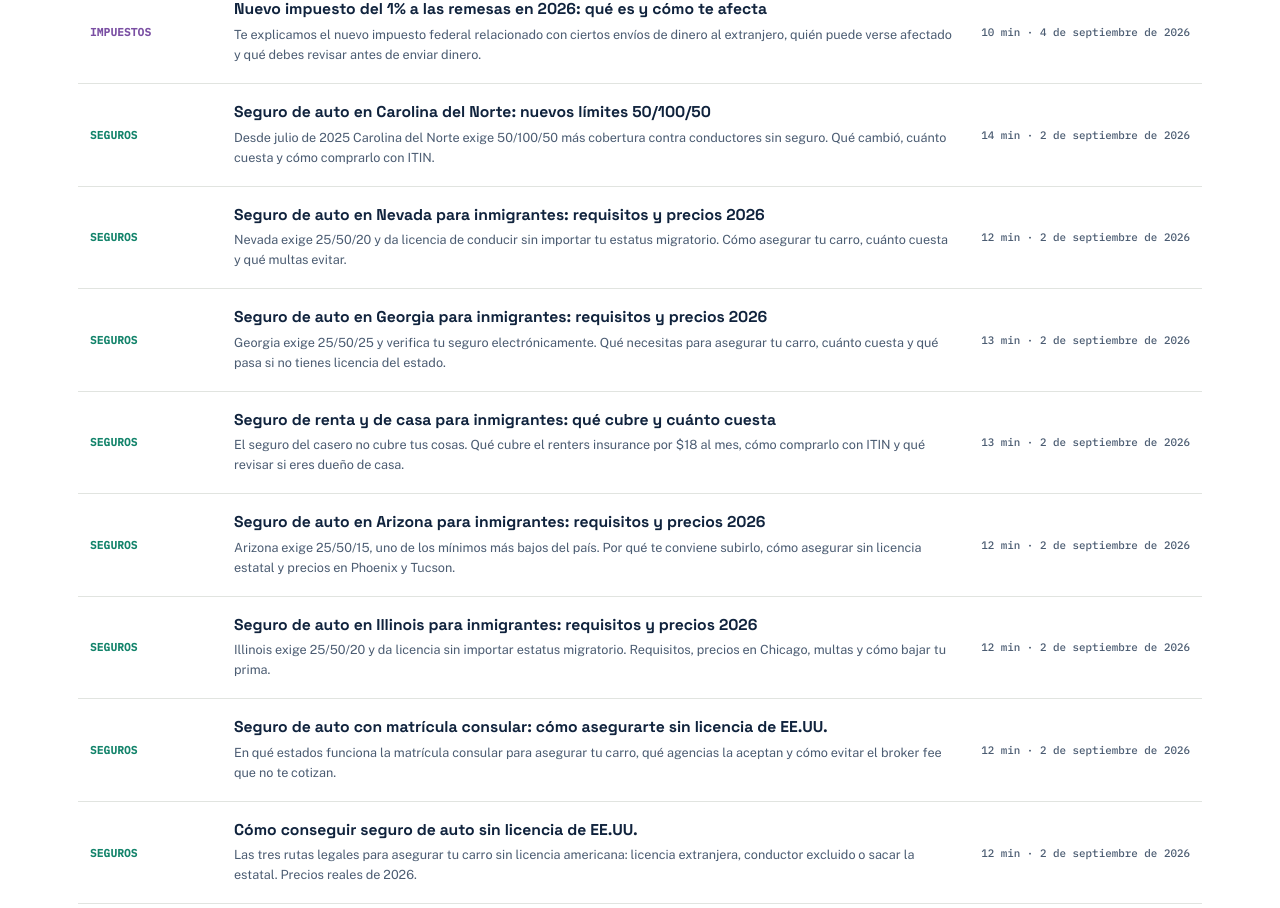
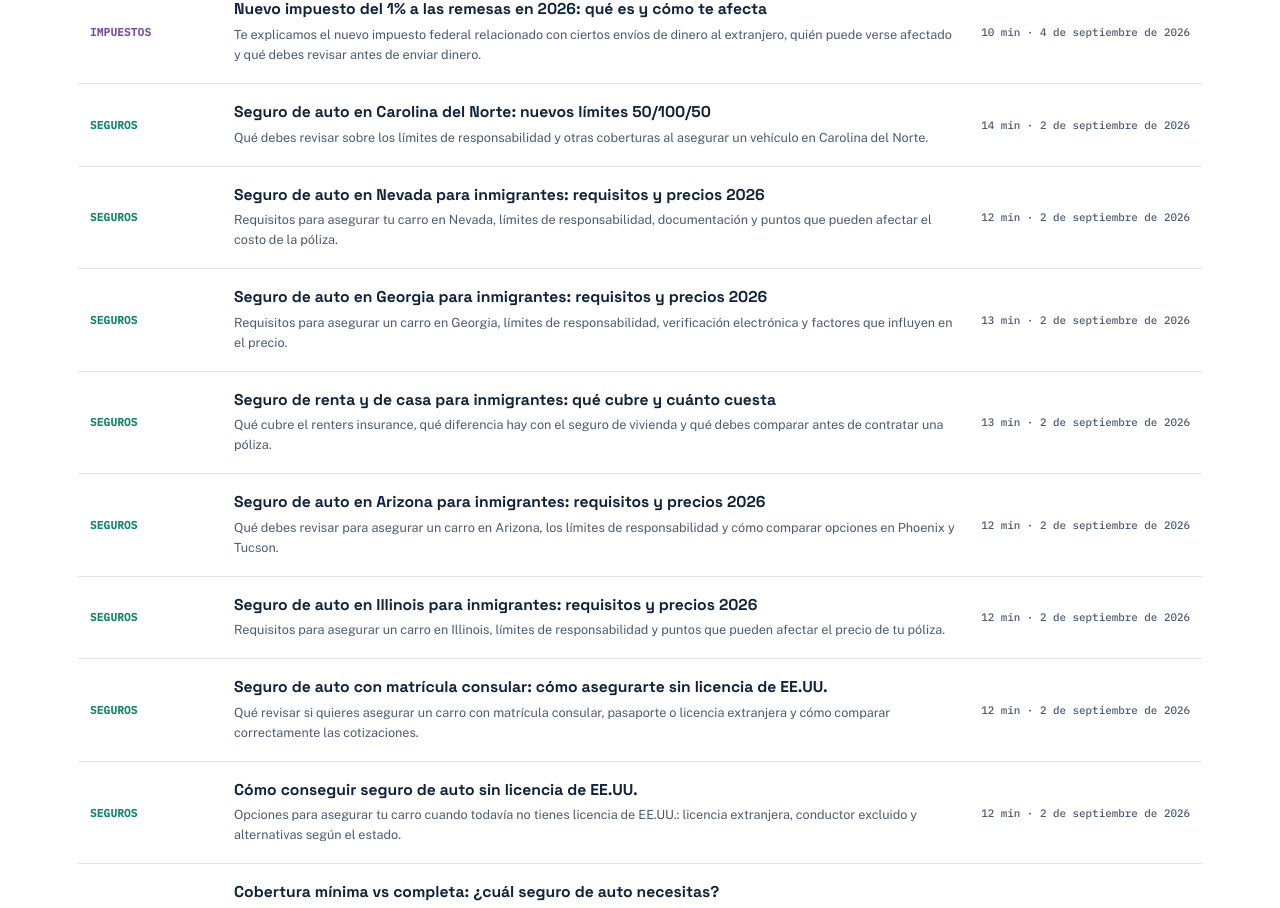
Before and after one commit to untitled586u-dotcom/finanzasparainmigrantes, a React (Vite) app in the folder packages/web/: page /articulos in a window 1280 px wide. Shown: the part 1875-2783 px from the top of the page. Built offline with nearby package versions, Linux system fonts and the light colour scheme.

Commit message:
Refine priority insurance SEO metadata

```diff
--- a/packages/web/src/web/content/articles-seguros.ts
+++ b/packages/web/src/web/content/articles-seguros.ts
@@ -5,385 +5,136 @@ export const segurosArticles: Article[] = [
     slug: "seguro-de-auto-sin-licencia-americana",
     seoTitle: "Seguro de auto sin licencia de EE.UU.: guía 2026",
     title: "Cómo conseguir seguro de auto sin licencia de EE.UU.",
-    description:
-      "Las tres rutas legales para asegurar tu carro sin licencia americana: licencia extranjera, conductor excluido o sacar la estatal. Precios reales de 2026.",
-    category: "seguro-de-auto",
-    readMinutes: 12,
-    date: "2026-09-02",
-    keywords: [
-      "seguro de auto sin licencia",
-      "asegurar carro sin licencia americana",
-      "seguro para dueño de carro sin licencia",
-      "licencia extranjera seguro de auto",
-      "conductor excluido poliza",
-      "seguro de auto sin licencia por estado",
-      "asegurar carro con licencia de otro país",
-    ],
+    description: "Opciones para asegurar tu carro cuando todavía no tienes licencia de EE.UU.: licencia extranjera, conductor excluido y alternativas según el estado.",
+    category: "seguro-de-auto", readMinutes: 12, date: "2026-09-02",
+    keywords: ["seguro de auto sin licencia", "asegurar carro sin licencia americana", "seguro para dueño de carro sin licencia", "licencia extranjera seguro de auto", "conductor excluido poliza", "seguro de auto sin licencia por estado", "asegurar carro con licencia de otro país"],
   },
   {
     slug: "seguro-de-auto-con-itin",
-    seoTitle: "Seguro de auto con ITIN: asegura tu carro sin SSN",
+    seoTitle: "Seguro de auto con ITIN: cómo asegurarte sin SSN",
     title: "Seguro de auto con ITIN: cómo asegurar tu carro sin Seguro Social",
-    description:
-      "Qué ve la aseguradora con tu ITIN, cómo cotizar cuando el formulario exige SSN y por qué tener ITIN abarata tu prima a medio plazo. Datos de 2026.",
-    category: "seguro-de-auto",
-    readMinutes: 10,
-    date: "2026-08-23",
-    keywords: [
-      "seguro de auto con ITIN",
-      "aseguranza con ITIN",
-      "seguro de auto sin seguro social",
-      "asegurar carro con ITIN",
-      "cotizar seguro auto sin SSN",
-    ],
+    description: "Qué opciones tienes para cotizar seguro de auto con ITIN, qué información puede pedir la aseguradora y qué revisar antes de aceptar una póliza.",
+    category: "seguro-de-auto", readMinutes: 10, date: "2026-08-23",
+    keywords: ["seguro de auto con ITIN", "aseguranza con ITIN", "seguro de auto sin seguro social", "asegurar carro con ITIN", "cotizar seguro auto sin SSN"],
   },
   {
     slug: "seguro-de-auto-barato-hispanos",
-    seoTitle: "Cómo conseguir seguro de auto barato en EE.UU.",
+    seoTitle: "Cómo conseguir seguro de auto barato en EE.UU. 2026",
     title: "Cómo conseguir seguro de auto barato en EE.UU. (guía práctica)",
-    description:
-      "12 estrategias comprobadas para bajar el costo de tu seguro de auto en Estados Unidos, especialmente si eres nuevo conductor o inmigrante.",
-    category: "seguro-de-auto",
-    readMinutes: 13,
-    date: "2026-09-01",
-    keywords: [
-      "seguro de auto barato",
-      "cómo bajar el seguro del carro",
-      "seguro económico EE.UU.",
-      "descuentos en seguro de auto",
-      "seguro de auto por millas",
-    ],
+    description: "Estrategias prácticas para comparar coberturas, aprovechar descuentos y reducir el costo del seguro de auto sin quedarte con una protección insuficiente.",
+    category: "seguro-de-auto", readMinutes: 13, date: "2026-09-01",
+    keywords: ["seguro de auto barato", "cómo bajar el seguro del carro", "seguro económico EE.UU.", "descuentos en seguro de auto", "seguro de auto por millas"],
   },
   {
     slug: "que-hacer-accidente-sin-seguro",
+    seoTitle: "Accidente de auto sin seguro: qué hacer paso a paso",
     title: "Qué hacer si tienes un accidente de auto sin seguro",
-    description:
-      "Pasos exactos que debes seguir si chocas y no tienes seguro en EE.UU., cómo proteger tus derechos y qué consecuencias evitar.",
-    category: "seguro-de-auto",
-    readMinutes: 12,
-    date: "2026-09-01",
-    keywords: [
-      "accidente sin seguro",
-      "qué hacer si choco sin seguro",
-      "conducir sin seguro EE.UU.",
-      "multa por manejar sin seguro",
-      "leyes no pay no play",
-    ],
+    description: "Pasos que conviene seguir después de un accidente cuando no tienes seguro, cómo documentar lo ocurrido y qué consecuencias pueden existir según el estado.",
+    category: "seguro-de-auto", readMinutes: 12, date: "2026-09-01",
+    keywords: ["accidente sin seguro", "qué hacer si choco sin seguro", "conducir sin seguro EE.UU.", "multa por manejar sin seguro", "leyes no pay no play"],
   },
   {
     slug: "cobertura-minima-vs-completa",
-    seoTitle: "Cobertura mínima vs completa: ¿cuál necesitas?",
+    seoTitle: "Cobertura mínima vs. completa de auto: ¿cuál necesitas?",
     title: "Cobertura mínima vs completa: ¿cuál seguro de auto necesitas?",
-    description:
-      "Entiende la diferencia entre liability, colisión y cobertura completa para elegir el seguro correcto y no pagar de más.",
-    category: "seguro-de-auto",
-    readMinutes: 12,
-    date: "2026-09-01",
-    keywords: [
-      "cobertura mínima vs completa",
-      "tipos de seguro de auto",
-      "liability vs full coverage",
-      "qué cubre el seguro de auto",
-      "cobertura UM UIM qué es",
-    ],
+    description: "Entiende liability, colisión y otras coberturas para decidir cuánto seguro de auto necesitas y evitar pagar por protección que no te conviene.",
+    category: "seguro-de-auto", readMinutes: 12, date: "2026-09-01",
+    keywords: ["cobertura mínima vs completa", "tipos de seguro de auto", "liability vs full coverage", "qué cubre el seguro de auto", "cobertura UM UIM qué es"],
   },
   {
     slug: "seguro-de-auto-con-matricula-consular",
     seoTitle: "Seguro de auto con matrícula consular: guía 2026",
     title: "Seguro de auto con matrícula consular: cómo asegurarte sin licencia de EE.UU.",
-    description:
-      "En qué estados funciona la matrícula consular para asegurar tu carro, qué agencias la aceptan y cómo evitar el broker fee que no te cotizan.",
-    category: "seguro-de-auto",
-    readMinutes: 12,
-    date: "2026-09-02",
-    keywords: [
-      "seguro de auto con matrícula consular",
-      "aseguranza con matrícula consular",
-      "matrícula consular aseguranza Texas",
-      "broker fee seguro de auto",
-      "seguro auto con pasaporte mexicano",
-      "cómo asegurar carro con matrícula consular",
-      "aseguranza sin licencia con pasaporte",
-    ],
+    description: "Qué revisar si quieres asegurar un carro con matrícula consular, pasaporte o licencia extranjera y cómo comparar correctamente las cotizaciones.",
+    category: "seguro-de-auto", readMinutes: 12, date: "2026-09-02",
+    keywords: ["seguro de auto con matrícula consular", "aseguranza con matrícula consular", "matrícula consular aseguranza Texas", "broker fee seguro de auto", "seguro auto con pasaporte mexicano", "cómo asegurar carro con matrícula consular", "aseguranza sin licencia con pasaporte"],
   },
   {
     slug: "seguro-de-auto-california-inmigrantes",
     seoTitle: "Seguro de auto en California para inmigrantes 2026",
     title: "Seguro de auto en California para inmigrantes: mínimos 30/60/15 y licencia AB 60",
-    description:
-      "California subió sus mínimos a 30/60/15 y emite licencia AB 60 sin importar tu estatus. Requisitos, precios reales y cómo pagar menos.",
-    category: "seguro-de-auto",
-    readMinutes: 13,
-    date: "2026-08-26",
-    keywords: [
-      "seguro de auto California inmigrantes",
-      "licencia AB 60 seguro",
-      "mínimos de seguro California 30/60/15",
-      "seguro de auto barato California",
-      "CLCA seguro de bajo costo California",
-      "Proposición 213 California sin seguro",
-    ],
+    description: "Requisitos para asegurar un vehículo en California, límites de responsabilidad, licencia AB 60 y opciones para comparar precios.",
+    category: "seguro-de-auto", readMinutes: 13, date: "2026-08-26",
+    keywords: ["seguro de auto California inmigrantes", "licencia AB 60 seguro", "mínimos de seguro California 30/60/15", "seguro de auto barato California", "CLCA seguro de bajo costo California", "Proposición 213 California sin seguro"],
   },
   {
     slug: "seguro-de-auto-texas-inmigrantes",
     seoTitle: "Seguro de auto en Texas para inmigrantes 2026",
     title: "Seguro de auto en Texas para inmigrantes: 30/60/25 sin licencia estatal",
-    description:
-      "Texas exige seguro 30/60/25 pero no da licencia sin estatus legal. Cómo asegurar tu carro con ITIN o licencia extranjera y qué evitar.",
-    category: "seguro-de-auto",
-    readMinutes: 12,
-    date: "2026-08-26",
-    keywords: [
-      "seguro de auto Texas inmigrantes",
-      "seguro de auto Texas sin licencia",
-      "30/60/25 Texas",
-      "seguro de auto con ITIN Texas",
-      "multa por manejar sin seguro en Texas",
-      "TexasSure verificación de seguro",
-    ],
+    description: "Qué debes revisar para asegurar un carro en Texas, los límites de responsabilidad y las opciones disponibles si utilizas ITIN o licencia extranjera.",
+    category: "seguro-de-auto", readMinutes: 12, date: "2026-08-26",
+    keywords: ["seguro de auto Texas inmigrantes", "seguro de auto Texas sin licencia", "30/60/25 Texas", "seguro de auto con ITIN Texas", "multa por manejar sin seguro en Texas", "TexasSure verificación de seguro"],
   },
   {
     slug: "seguro-de-auto-florida-inmigrantes",
-    seoTitle: "Seguro de auto en Florida para inmigrantes (PIP 2026)",
+    seoTitle: "Seguro de auto en Florida para inmigrantes 2026",
     title: "Seguro de auto en Florida para inmigrantes: PIP, no-fault y el riesgo del mínimo legal",
-    description:
-      "Florida pide $10,000 PIP y $10,000 PDL, pero el mínimo no cubre lesiones a terceros. Qué necesitas realmente y cómo bajar la prima.",
-    category: "seguro-de-auto",
-    readMinutes: 12,
-    date: "2026-08-26",
-    keywords: [
-      "seguro de auto Florida inmigrantes",
-      "PIP Florida seguro",
-      "seguro de auto Florida sin licencia",
-      "seguro no-fault Florida",
-      "regla de los 14 días PIP Florida",
-      "FR-44 Florida requisitos",
-    ],
+    description: "Cómo funcionan PIP y la cobertura mínima en Florida, qué protección adicional puedes considerar y cómo comparar el costo de tu póliza.",
+    category: "seguro-de-auto", readMinutes: 12, date: "2026-08-26",
+    keywords: ["seguro de auto Florida inmigrantes", "PIP Florida seguro", "seguro de auto Florida sin licencia", "seguro no-fault Florida", "regla de los 14 días PIP Florida", "FR-44 Florida requisitos"],
   },
   {
     slug: "seguro-de-auto-nueva-york-inmigrantes",
     seoTitle: "Seguro de auto en Nueva York para inmigrantes 2026",
     title: "Seguro de auto en Nueva York para inmigrantes: Green Light Law y mínimos 25/50/10",
-    description:
-      "En Nueva York puedes tener licencia sin importar tu estatus. Mínimos legales, PIP de $50,000, plazos de no-fault y cómo pagar menos.",
-    category: "seguro-de-auto",
-    readMinutes: 12,
-    date: "2026-08-26",
-    keywords: [
-      "seguro de auto Nueva York inmigrantes",
-      "Green Light Law licencia",
-      "mínimos de seguro Nueva York 25/50/10",
-      "PIP Nueva York",
-      "multa por no tener seguro en Nueva York",
-      "seguro de auto barato Nueva York",
-    ],
+    description: "Requisitos de seguro de auto en Nueva York, Green Light Law, cobertura no-fault y puntos clave para comparar pólizas.",
+    category: "seguro-de-auto", readMinutes: 12, date: "2026-08-26",
+    keywords: ["seguro de auto Nueva York inmigrantes", "Green Light Law licencia", "mínimos de seguro Nueva York 25/50/10", "PIP Nueva York", "multa por no tener seguro en Nueva York", "seguro de auto barato Nueva York"],
   },
   {
     slug: "seguro-de-vida-para-hispanos",
+    seoTitle: "Seguro de vida para hispanos con ITIN: guía 2026",
     title: "Seguro de vida para hispanos: guía completa 2026 (con ITIN)",
-    description:
-      "Cómo comprar seguro de vida en EE.UU. sin SSN, cuánto cuesta, term vs. whole life y cuánta cobertura necesitas de verdad. Guía clara para familias hispanas.",
-    category: "seguro-de-auto",
-    readMinutes: 13,
-    date: "2026-08-26",
-    keywords: [
-      "seguro de vida para hispanos",
-      "seguro de vida con ITIN",
-      "seguro de vida sin seguro social",
-      "cuánto cuesta un seguro de vida",
-      "term life vs whole life",
-    ],
+    description: "Qué revisar al buscar seguro de vida con ITIN, diferencias entre term y whole life, costos y cómo calcular una cobertura adecuada para tu familia.",
+    category: "seguro-de-auto", readMinutes: 13, date: "2026-08-26",
+    keywords: ["seguro de vida para hispanos", "seguro de vida con ITIN", "seguro de vida sin seguro social", "cuánto cuesta un seguro de vida", "term life vs whole life"],
   },
   {
     slug: "seguro-de-auto-illinois-inmigrantes",
     seoTitle: "Seguro de auto en Illinois para inmigrantes 2026",
     title: "Seguro de auto en Illinois para inmigrantes: requisitos y precios 2026",
-    description:
-      "Illinois exige 25/50/20 y da licencia sin importar estatus migratorio. Requisitos, precios en Chicago, multas y cómo bajar tu prima.",
-    category: "seguro-de-auto",
-    readMinutes: 12,
-    date: "2026-09-02",
-    keywords: [
-      "seguro de auto Illinois",
-      "seguro de auto Chicago hispanos",
-      "licencia de manejo Illinois sin papeles",
-      "requisitos seguro auto Illinois",
-      "licencia estándar Illinois HB 3882",
-      "seguro de auto Chicago barato",
-    ],
+    description: "Requisitos para asegurar un carro en Illinois, límites de responsabilidad y puntos que pueden afectar el precio de tu póliza.",
+    category: "seguro-de-auto", readMinutes: 12, date: "2026-09-02",
+    keywords: ["seguro de auto Illinois", "seguro de auto Chicago hispanos", "licencia de manejo Illinois sin papeles", "requisitos seguro auto Illinois", "licencia estándar Illinois HB 3882", "seguro de auto Chicago barato"],
   },
   {
     slug: "seguro-de-auto-arizona-inmigrantes",
     seoTitle: "Seguro de auto en Arizona para inmigrantes 2026",
     title: "Seguro de auto en Arizona para inmigrantes: requisitos y precios 2026",
-    description:
-      "Arizona exige 25/50/15, uno de los mínimos más bajos del país. Por qué te conviene subirlo, cómo asegurar sin licencia estatal y precios en Phoenix y Tucson.",
-    category: "seguro-de-auto",
-    readMinutes: 12,
-    date: "2026-09-02",
-    keywords: [
-      "seguro de auto Arizona",
-      "seguro de auto Phoenix hispanos",
-      "seguro sin licencia Arizona",
-      "requisitos seguro auto Arizona",
-      "seguro de auto Phoenix precios",
-      "límite de propiedad 15000 Arizona",
-    ],
+    description: "Qué debes revisar para asegurar un carro en Arizona, los límites de responsabilidad y cómo comparar opciones en Phoenix y Tucson.",
+    category: "seguro-de-auto", readMinutes: 12, date: "2026-09-02",
+    keywords: ["seguro de auto Arizona", "seguro de auto Phoenix hispanos", "seguro sin licencia Arizona", "requisitos seguro auto Arizona", "seguro de auto Phoenix precios", "límite de propiedad 15000 Arizona"],
   },
   {
     slug: "seguro-de-casa-y-renta-inmigrantes",
-    seoTitle: "Seguro de renta y de casa para inmigrantes",
+    seoTitle: "Seguro de renta y casa para inmigrantes: qué cubre",
     title: "Seguro de renta y de casa para inmigrantes: qué cubre y cuánto cuesta",
-    description:
-      "El seguro del casero no cubre tus cosas. Qué cubre el renters insurance por $18 al mes, cómo comprarlo con ITIN y qué revisar si eres dueño de casa.",
-    category: "seguro-de-auto",
-    readMinutes: 13,
-    date: "2026-09-02",
-    keywords: [
-      "seguro de renta para inmigrantes",
-      "renters insurance en español",
-      "seguro de casa con ITIN",
-      "cuánto cuesta seguro de renta",
-      "seguro de inquilinos cuánto cuesta",
-      "replacement cost vs actual cash value",
-    ],
+    description: "Qué cubre el renters insurance, qué diferencia hay con el seguro de vivienda y qué debes comparar antes de contratar una póliza.",
+    category: "seguro-de-auto", readMinutes: 13, date: "2026-09-02",
+    keywords: ["seguro de renta para inmigrantes", "renters insurance en español", "seguro de casa con ITIN", "cuánto cuesta seguro de renta", "seguro de inquilinos cuánto cuesta", "replacement cost vs actual cash value"],
   },
   {
     slug: "seguro-de-auto-georgia-inmigrantes",
     seoTitle: "Seguro de auto en Georgia para inmigrantes 2026",
     title: "Seguro de auto en Georgia para inmigrantes: requisitos y precios 2026",
-    description:
-      "Georgia exige 25/50/25 y verifica tu seguro electrónicamente. Qué necesitas para asegurar tu carro, cuánto cuesta y qué pasa si no tienes licencia del estado.",
-    category: "seguro-de-auto",
-    readMinutes: 13,
-    date: "2026-09-02",
-    keywords: [
-      "seguro de auto en Georgia",
-      "seguro de carro Georgia sin licencia",
-      "requisitos seguro auto Georgia",
-      "seguro con ITIN Georgia",
-      "GEICS Georgia verificación de seguro",
-      "seguro de auto Atlanta",
-    ],
+    description: "Requisitos para asegurar un carro en Georgia, límites de responsabilidad, verificación electrónica y factores que influyen en el precio.",
+    category: "seguro-de-auto", readMinutes: 13, date: "2026-09-02",
+    keywords: ["seguro de auto en Georgia", "seguro de carro Georgia sin licencia", "requisitos seguro auto Georgia", "seguro con ITIN Georgia", "GEICS Georgia verificación de seguro", "seguro de auto Atlanta"],
   },
   {
     slug: "seguro-de-auto-nevada-inmigrantes",
     seoTitle: "Seguro de auto en Nevada para inmigrantes 2026",
     title: "Seguro de auto en Nevada para inmigrantes: requisitos y precios 2026",
-    description:
-      "Nevada exige 25/50/20 y da licencia de conducir sin importar tu estatus migratorio. Cómo asegurar tu carro, cuánto cuesta y qué multas evitar.",
-    category: "seguro-de-auto",
-    readMinutes: 12,
-    date: "2026-09-02",
-    keywords: [
-      "seguro de auto en Nevada",
-      "Driver Authorization Card Nevada",
-      "requisitos seguro auto Nevada",
-      "seguro de carro Las Vegas inmigrantes",
-      "seguro de auto Las Vegas 2026",
-      "verificación electrónica de seguro Nevada",
-    ],
+    description: "Requisitos para asegurar tu carro en Nevada, límites de responsabilidad, documentación y puntos que pueden afectar el costo de la póliza.",
+    category: "seguro-de-auto", readMinutes: 12, date: "2026-09-02",
+    keywords: ["seguro de auto en Nevada", "Driver Authorization Card Nevada", "requisitos seguro auto Nevada", "seguro de carro Las Vegas inmigrantes", "seguro de auto Las Vegas 2026", "verificación electrónica de seguro Nevada"],
   },
   {
     slug: "seguro-de-auto-carolina-del-norte-inmigrantes",
     seoTitle: "Seguro de auto en Carolina del Norte: límites 2026",
     title: "Seguro de auto en Carolina del Norte: nuevos límites 50/100/50",
-    description:
-      "Desde julio de 2025 Carolina del Norte exige 50/100/50 más cobertura contra conductores sin seguro. Qué cambió, cuánto cuesta y cómo comprarlo con ITIN.",
-    category: "seguro-de-auto",
-    readMinutes: 14,
-    date: "2026-09-02",
-    keywords: [
-      "seguro de auto Carolina del Norte",
-      "límites 50/100/50 North Carolina",
-      "seguro de carro NC inmigrantes",
-      "requisitos seguro auto Carolina del Norte",
-      "formulario DL-123 Carolina del Norte",
-      "Safe Driver Incentive Plan",
-    ],
-  },
-  {
-    slug: "que-es-sr22-como-funciona",
-    title: "¿Qué es un SR-22 y cómo funciona? Guía clara en español",
-    description:
-      "El SR-22 no es un seguro: es un certificado que tu aseguradora manda al estado. Cuándo lo necesitas, cuánto sube tu prima y por cuánto tiempo lo cargas.",
-    category: "seguro-de-auto",
-    readMinutes: 13,
-    date: "2026-09-01",
-    keywords: [
-      "qué es un SR-22",
-      "seguro SR22 en español",
-      "SR-22 cuánto cuesta",
-      "SR22 sin carro non-owner",
-      "cuánto tiempo dura el SR-22",
-      "FR-44 Florida y Virginia",
-    ],
-  },
-  {
-    slug: "seguro-de-salud-para-inmigrantes",
-    seoTitle: "Seguro de salud para inmigrantes: opciones reales",
-    title: "Seguro de salud para inmigrantes: opciones reales según tu estatus",
-    description:
-      "Qué cobertura de salud puedes tener con ITIN, residencia o sin papeles: Medicaid de emergencia, clínicas comunitarias FQHC, charity care y el mercado ACA.",
-    category: "seguro-de-auto",
-    readMinutes: 13,
-    date: "2026-08-25",
-    keywords: [
-      "seguro de salud para inmigrantes",
-      "seguro médico sin papeles",
-      "clínicas gratis para indocumentados",
-      "Medicaid de emergencia",
-    ],
-  },
-  {
-    slug: "seguro-de-auto-nueva-jersey-inmigrantes",
-    seoTitle: "Seguro de auto en Nueva Jersey para inmigrantes",
-    title:
-      "Seguro de auto en Nueva Jersey para inmigrantes: nuevos mínimos 35/70/25 en 2026",
-    description:
-      "Los mínimos de Nueva Jersey subieron a 35/70/25 en enero de 2026. Póliza básica o estándar, PIP, licencia sin SSN y cómo pagar menos en la renovación.",
-    category: "seguro-de-auto",
-    readMinutes: 12,
-    date: "2026-08-17",
-    keywords: [
-      "seguro de auto Nueva Jersey inmigrantes",
-      "mínimos de seguro Nueva Jersey 35/70/25",
-      "póliza básica vs estándar Nueva Jersey",
-      "licencia Nueva Jersey sin SSN",
-    ],
-  },
-  {
-    slug: "seguro-de-auto-washington-inmigrantes",
-    seoTitle: "Seguro de auto en Washington para inmigrantes",
-    title:
-      "Seguro de auto en Washington para inmigrantes: mínimos 25/50/10 y el PIP que ya tienes",
-    description:
-      "Washington da licencia sin Seguro Social. Mínimos legales 25/50/10, el PIP de $10,000 incluido por defecto, precios reales y cómo bajar tu prima.",
-    category: "seguro-de-auto",
-    readMinutes: 12,
-    date: "2026-08-18",
-    keywords: [
-      "seguro de auto Washington inmigrantes",
-      "mínimos de seguro Washington 25/50/10",
-      "licencia de Washington sin SSN",
-      "PIP Washington seguro de auto",
-    ],
-  },
-  {
-    slug: "seguro-de-auto-colorado-inmigrantes",
-    seoTitle: "Seguro de auto en Colorado para inmigrantes",
-    title:
-      "Seguro de auto en Colorado para inmigrantes: licencia SB 251, granizo y mínimos 25/50/15",
-    description:
-      "Colorado da licencia sin estatus legal con la ley SB 251. Mínimos 25/50/15, los $5,000 de MedPay que ya tienes, granizo, robo y cómo pagar menos.",
-    category: "seguro-de-auto",
-    readMinutes: 12,
-    date: "2026-08-18",
-    keywords: [
-      "seguro de auto Colorado inmigrantes",
-      "licencia de Colorado SB 251",
-      "mínimos de seguro Colorado 25/50/15",
-      "MedPay Colorado",
-    ],
+    description: "Qué debes revisar sobre los límites de responsabilidad y otras coberturas al asegurar un vehículo en Carolina del Norte.",
+    category: "seguro-de-auto", readMinutes: 14, date: "2026-09-02",
+    keywords: ["seguro de auto Carolina del Norte", "límites 50/100/50 North Carolina", "seguro de carro NC inmigrantes", "requisitos seguro auto Carolina del Norte", "formulario DL-123 Carolina del Norte", "Safe Driver Incentive Plan"],
   },
 ];
```
